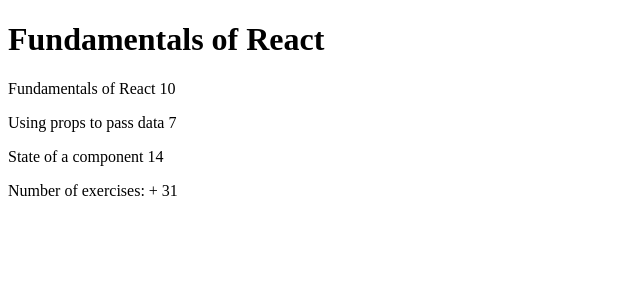
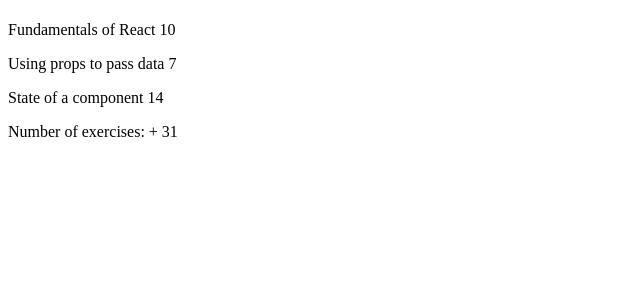
Before and after one commit to aleksi-to/fullstack-open, a React (Vite) app in the folder osa1/part1/: page / in a window 1280 px wide. Shown: the top 300 px of the page, without its empty margins (0-640 px from the left). Built offline with nearby package versions, Linux system fonts and the light colour scheme.

Commit message:
1.5 valmis

```diff
--- a/osa1/part1/src/App.jsx
+++ b/osa1/part1/src/App.jsx
@@ -1,8 +1,9 @@
 const Header = (props) => {
   console.log(props);
+  console.log("OH NO!");
   return (
     <div>
-      <h1>{props.parts[0].name}</h1>
+      <h1>{props.course[name]}</h1>
     </div>
   );
 };
@@ -11,9 +12,18 @@
   console.log(props);
   return (
     <div>
-      <Part name={props.parts[0].name} exercises={props.parts[0].exercises} />
-      <Part name={props.parts[1].name} exercises={props.parts[1].exercises} />
-      <Part name={props.parts[2].name} exercises={props.parts[2].exercises} />
+      <Part
+        name={props.course.parts[0].name}
+        exercises={props.course.parts[0].exercises}
+      />
+      <Part
+        name={props.course.parts[1].name}
+        exercises={props.course.parts[1].exercises}
+      />
+      <Part
+        name={props.course.parts[2].name}
+        exercises={props.course.parts[2].exercises}
+      />
     </div>
   );
 };
@@ -31,22 +41,23 @@
 
 const Total = (props) => {
   console.log(props);
-  console.log("OH NO!");
+
   return (
     <>
       <p>
         Number of exercises: +{" "}
-        {props.parts[0].exercises +
-          props.parts[1].exercises +
-          props.parts[2].exercises}
+        {props.course.parts[0].exercises +
+          props.course.parts[1].exercises +
+          props.course.parts[2].exercises}
       </p>
     </>
   );
 };
 
 const App = () => {
-  const course = "Half Stack application development";
-  const parts = [
+  const course = {
+    name: "Half Stack application development",
+    parts: [
       {
         name: "Fundamentals of React",
         exercises: 10,
@@ -59,13 +70,14 @@
         name: "State of a component",
         exercises: 14,
       },
-  ];
+    ],
+  };
 
   return (
     <div>
-      <Header parts={parts} />
-      <Content parts={parts} />
-      <Total parts={parts} />
+      <Header course={course} />
+      <Content course={course} />
+      <Total course={course} />
     </div>
   );
 };
```
Lines whose indentation alone changed are shown as unchanged.
